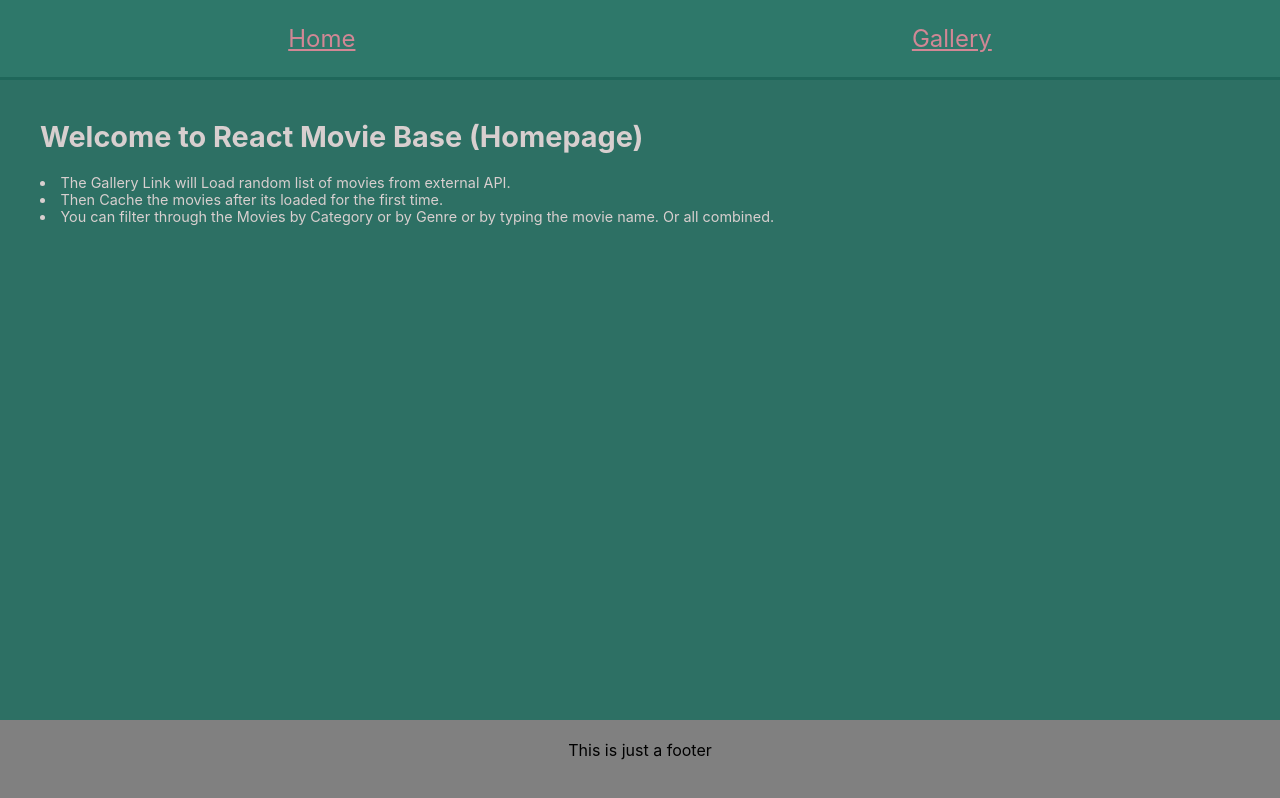
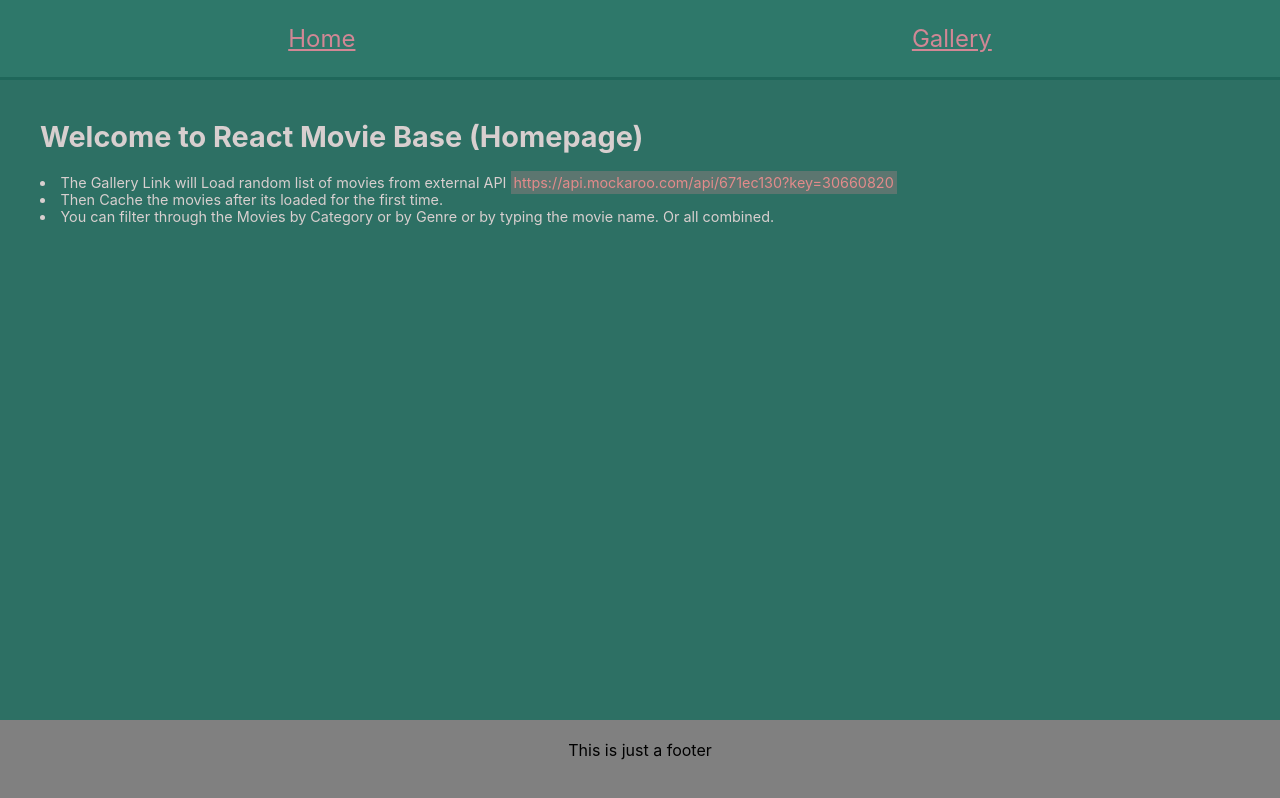
Before and after one commit to dpak11/react-moviebase, a React (Create React App) app: page / in a window 1280 px wide. Built offline with nearby package versions, Linux system fonts and the light colour scheme.

Commit message:
home component changes

```diff
--- a/src/components/Home.js
+++ b/src/components/Home.js
@@ -1,34 +1,30 @@
-//import { useRef } from "react";
+import { Redirect } from "react-router";
+
 const Home = () => {
-  //const jsonRef = useRef();
-  const style = {
+  const homestyle = {
     height: "80vh",
     backgroundColor: "#2D7064",
     fontSize: ".9em",
     padding: "20px 40px",
     color: "#d8cfcf",
   };
-  console.log("home rendererd");
-  /* const fetchData = () => {
-    //fetch("https://idhunammakadai.in/ionic-test/test-ionic-movie.php")
-    fetch("test-ionic-movie.php")
-      .then((data) => data.json())
-      .then((json) => {
-        console.log(json);
-        jsonRef.current.innerHTML = JSON.stringify(json, null, 4);
-      })
-      .catch((err) => {
-        console.log("unable to load");
-        jsonRef.current.innerHTML = "Sorry, unable to fetch";
-      });
-  }; */
 
   return (
-    <div style={style}>
+    <div style={homestyle}>
       <h1>Welcome to React Movie Base (Homepage)</h1>
       <p>
         <li>
-          The Gallery Link will Load random list of movies from external API.
+          The Gallery Link will Load random list of movies from external API{" "}
+          <span
+            style={{
+              background: "red",
+              padding: "3px",
+              color: "#e28b8b",
+              backgroundColor: "rgba(139, 124, 124, 0.5)"
+            }}
+          >
+            https://api.mockaroo.com/api/671ec130?key=30660820
+          </span>
         </li>
         <li>Then Cache the movies after its loaded for the first time.</li>
         <li>
@@ -36,14 +32,6 @@ const Home = () => {
           the movie name. Or all combined.
         </li>
       </p>
-      {/*<p>
-        For testing: To fetch data from internal API, click the button below
-      </p>
-      <button onClick={fetchData}>Get data from backend</button>
-      <p>
-        <pre ref={jsonRef}></pre>
-      </p>*/}
-
     </div>
   );
 };
```
